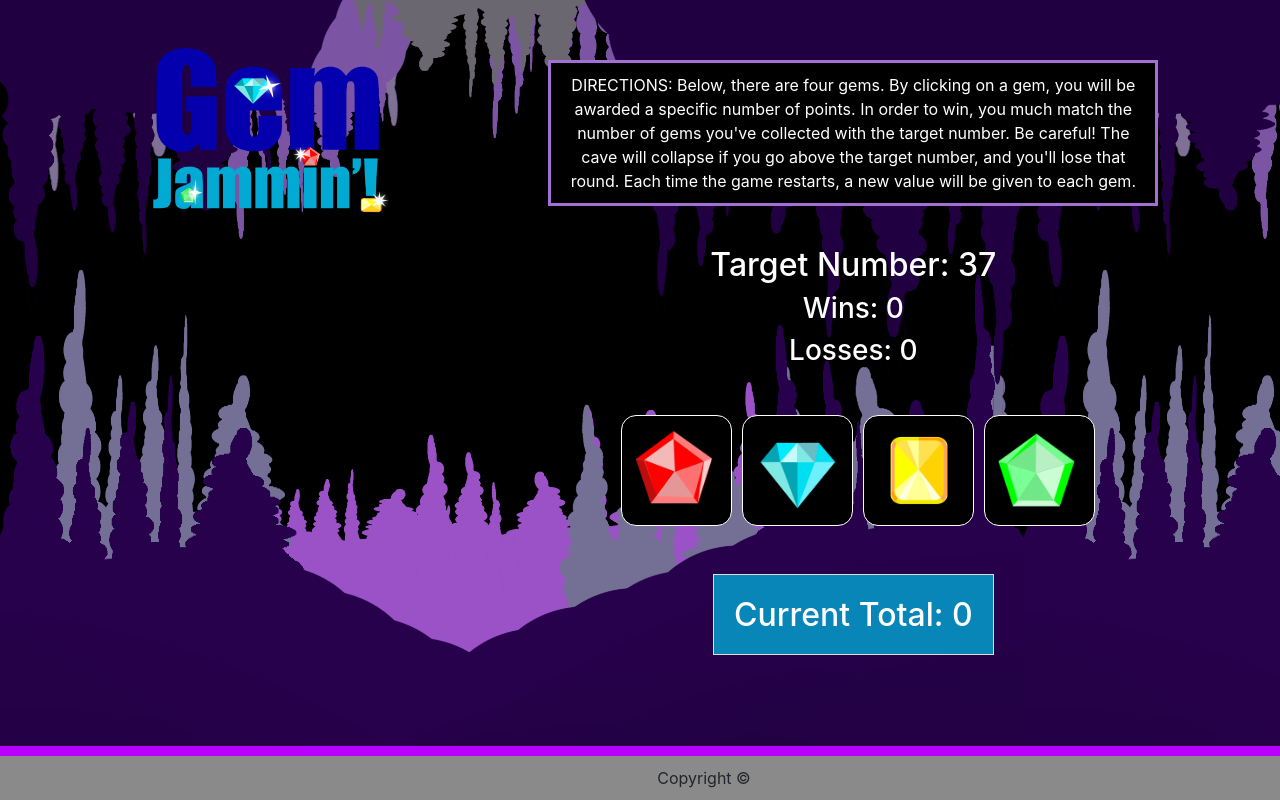
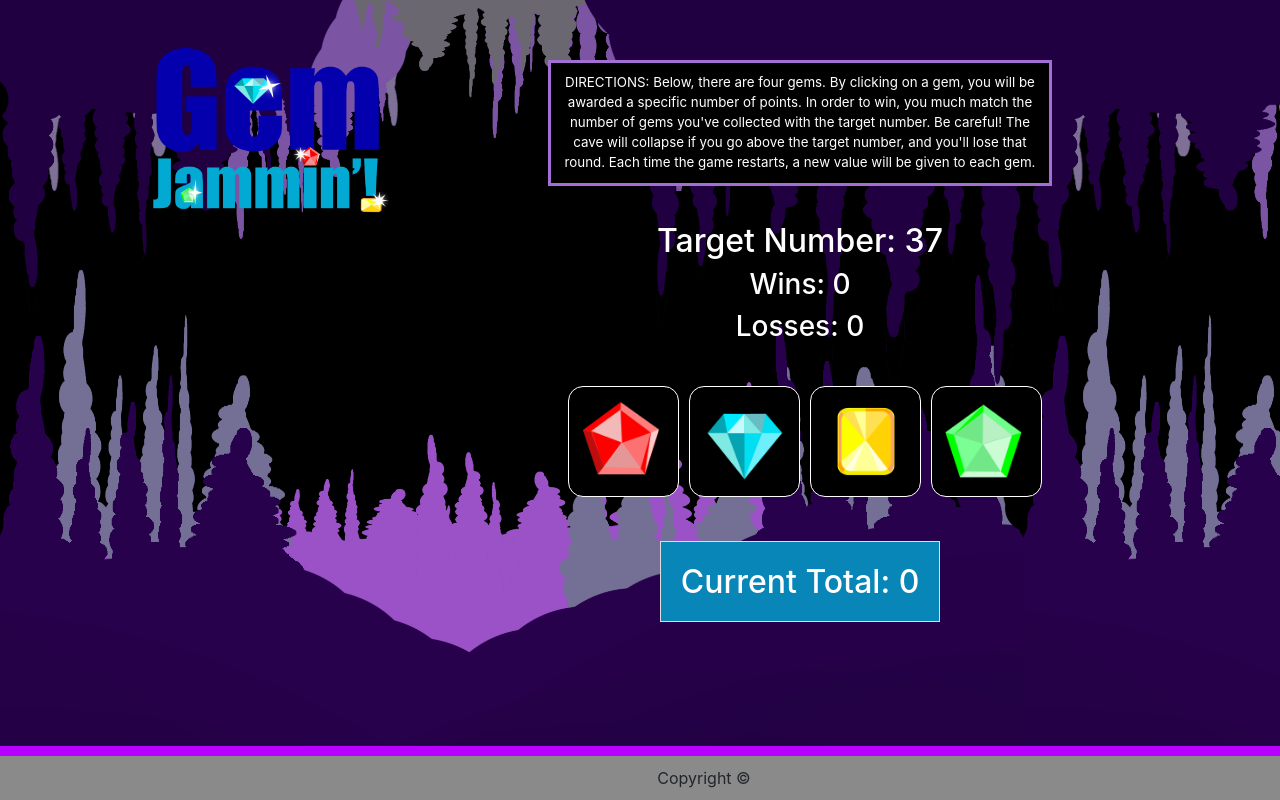
Before and after one commit to brianalika/Gem-Jam, a plain HTML site: page index.html in a window 1280 px wide. Drawn offline with nearby package versions, Linux system fonts and the light colour scheme.

Commit message:
Pseudo Code

```diff
--- a/assets/css/style.css
+++ b/assets/css/style.css
@@ -10,6 +10,7 @@ body {
 
 #content {
 	color: white;
+	font-size: smaller;
 	text-align: center;
 	margin-top: 20px;
 }
--- a/index.html
+++ b/index.html
@@ -16,7 +16,7 @@
 				<img src="assets/images/gemjambanner.png" alt="Gem Jammin Banner" id="banner">
 			</div>
 			<div class="col-md-1"></div>
-			<div class="col-md-6">
+			<div class="col-md-5">
 				<p id="directions">DIRECTIONS: Below, there are four gems. By clicking on a gem, you will be awarded a specific number of points. In order to win, you much match the number of gems you've collected with the target number. Be careful! The cave will collapse if you go above the target number, and you'll lose that round. Each time the game restarts, a new value will be given to each gem.</p>
 				<br>
 				<div id="guessField"><h2>Target Number: <span class="value"></span></h2></div>
```
Also changed, not shown: assets/javascript/game.js (+8 -4 lines).
